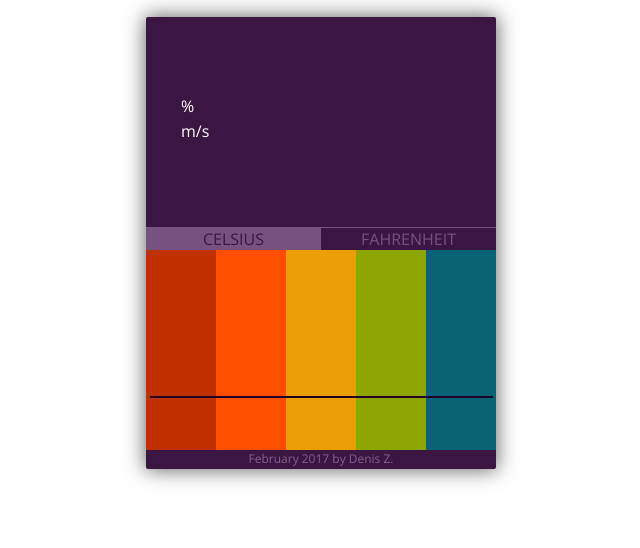
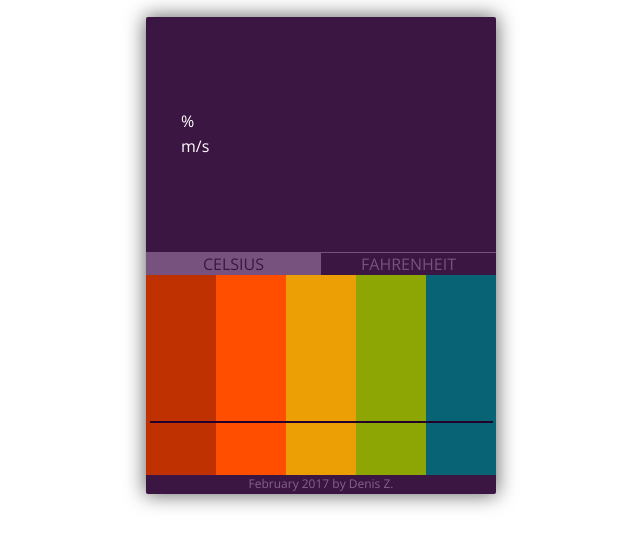
Before and after one commit to d2718nis/local-weather-app, a plain HTML site: page index.html in a window 1280 px wide. Shown: the part 66-614 px from the top of the page, without its empty margins (319-959 px from the left). Drawn offline with nearby package versions, Linux system fonts and the light colour scheme; no server answers; some icons are missing.

Commit message:
Add min-height to prevent interface "jumping"

```diff
--- a/css/main.css
+++ b/css/main.css
@@ -44,7 +44,7 @@ p {
 	border-radius: 2px;
 }
 .weather-now {
-	min-height: 200px;
+	min-height: 225px;
 	padding: 5px;
 }
 .location-date {
@@ -52,9 +52,11 @@ p {
 	min-height: 40px;
 }
 .date {
+	min-height: 22px;
 	text-transform: uppercase;
 }
 .location {
+	min-height: 33px;
 	font-size: 24px;
 	text-transform: uppercase;
 }
```
